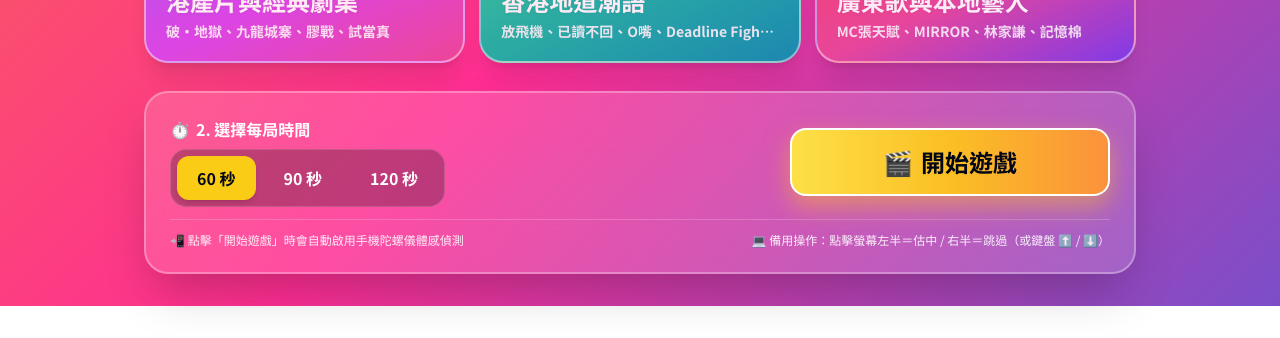
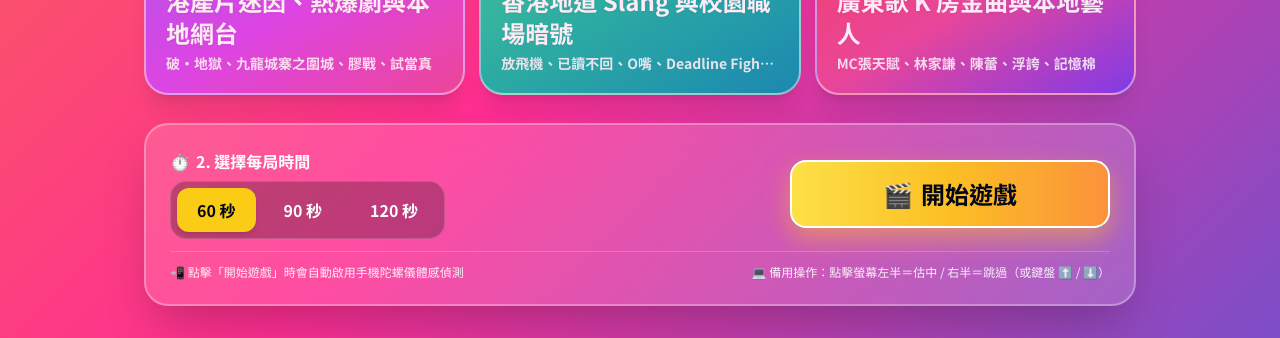
Before and after one commit to agit61810/hk-game, a plain HTML site: page index.html in a window 1280 px wide. Shown: the part 579-917 px from the top of the page. Before the commit the page ends 885 px from the top, so only its background shows below. Drawn offline with nearby package versions, Linux system fonts and the light colour scheme.

Commit message:
Add files via upload

```diff
--- a/index.html
+++ b/index.html
@@ -440,80 +440,82 @@
   <!-- ==================== 遊戲核心邏輯與音效 (NATIVE JAVASCRIPT) ==================== -->
   <script>
     // =========================================================================
-    // 1. 內建 5 大香港地道題庫（每類 25 個詞語，同一局內不重複）
+    // 1. 內建 5 大香港地道精選題庫（寧缺毋濫，同一局內詞語絕不重複）
     // =========================================================================
     const QUESTION_BANKS = [
       {
         id: 'food',
-        name: '茶餐廳與街頭小食',
+        name: '茶餐廳暗號與掃街文化',
         icon: '🍍',
         tagline: '茶走、飛砂走奶、黯然銷魂飯、煎釀三寶',
         gradient: 'from-amber-400 via-orange-500 to-red-500',
         words: [
-          "茶走", "飛砂走奶", "走甜", "走冰", "扣底",
-          "加底", "烘底", "飛邊", "炒底", "黯然銷魂飯",
-          "菠蘿油", "絲襪奶茶", "凍檸茶", "凍鴛鴦", "咸檸七",
-          "紅豆冰", "滾水蛋", "奶醬多", "奶油豬", "西多士",
-          "公司三文治", "瑞士雞翼", "沙嗲牛肉麵", "乾炒牛河", "常餐",
-          "碟頭飯", "兩餸飯", "焗豬扒飯", "煲仔飯", "叉燒飯",
-          "燒鵝瀨粉", "雲吞麵", "車仔麵", "譚仔三哥", "過橋米線",
-          "土匪雞翼", "十小辣", "咖喱魚蛋", "魚肉燒賣", "煎釀三寶",
-          "碗仔翅", "雞蛋仔", "格仔餅", "混醬腸粉", "臭豆腐",
-          "炸兩", "生菜魚肉", "牛雜", "砵仔糕", "豆腐花",
-          "楊枝甘露", "薑汁撞奶", "雙皮奶", "廿四味", "打邊爐",
-          "雞煲", "大排檔", "避風塘炒蟹", "一盅兩件", "流沙包",
-          "蝦餃", "維他檸檬茶", "忌廉溝鮮奶", "蛋撻", "手打檸檬茶"
+          "茶走", "飛砂走奶", "扣底", "加底", "烘底",
+          "炒底", "走青", "細蓉", "常餐", "頹飯",
+          "兩餸飯", "碟頭飯", "黯然銷魂飯", "菠蘿油", "絲襪奶茶",
+          "凍檸茶", "凍鴛鴦", "咸檸七", "凍檸賓", "紅豆冰",
+          "黑牛", "忌廉溝鮮奶", "滾水蛋", "熱檸樂煲薑", "奶醬多",
+          "奶油豬", "西多士", "餐蛋麵", "沙嗲牛肉麵", "瑞士雞翼",
+          "乾炒牛河", "焗豬扒飯", "煲仔飯", "叉燒飯", "燒鵝瀨粉",
+          "雲吞麵", "車仔麵", "譚仔三哥", "過橋米線", "土匪雞翼",
+          "十小辣", "咖喱魚蛋", "魚肉燒賣", "煎釀三寶", "碗仔翅",
+          "生菜魚肉", "雞蛋仔", "格仔餅", "混醬腸粉", "臭豆腐",
+          "炸大腸", "炸兩", "牛雜", "狗仔粉", "砵仔糕",
+          "豆腐花", "楊枝甘露", "薑汁撞奶", "雙皮奶", "糖蔥餅",
+          "廿四味", "打邊爐", "雞煲", "大排檔", "避風塘炒蟹",
+          "一盅兩件", "流沙包", "維他檸檬茶", "手打檸檬茶", "蛋撻"
         ]
       },
       {
         id: 'landmarks',
-        name: '香港地標與交通',
+        name: '香港蒲點與本土特色體驗',
         icon: '⛴️',
-        tagline: '蘭桂坊、葵涌廣場、紅Van、M+博物館',
+        tagline: '葵涌廣場、蘭桂坊、紅Van、長洲搶包山',
         gradient: 'from-cyan-400 via-blue-500 to-indigo-600',
         words: [
-          "蘭桂坊", "諾士佛臺", "SoHo荷南", "大館", "PMQ元創方",
-          "中環街市", "中環摩天輪", "堅尼地城海旁", "西環泳棚", "山頂纜車",
-          "太平山頂", "維多利亞港", "天星小輪", "叮叮車", "紅Van",
-          "旺角波鞋街", "女人街", "信和中心", "金魚街", "朗豪坊",
-          "廟街夜市", "油麻地果欄", "鴨寮街", "嘉頓山", "葵涌廣場",
-          "重慶大廈", "海港城", "K11 MUSEA", "星光大道", "西九文化區",
-          "M+博物館", "香港故宮", "紅館", "啟德體育園", "亞博館",
-          "麥花臣場館", "南豐紗廠", "D2 Place", "時代廣場", "銅鑼灣SOGO",
-          "維園年宵", "香港大球場", "海洋公園", "香港迪士尼", "長洲搶包山",
-          "大澳棚屋", "南丫島", "石澳", "赤柱", "西貢碼頭",
-          "萬宜水庫東壩", "獅子山", "大帽山", "龍脊", "沙田馬場",
-          "香港國際機場", "高鐵西九龍站", "港珠澳大橋", "彩虹邨籃球場", "怪獸大廈",
-          "黃大仙祠", "天壇大佛", "昂坪360", "黃金電腦商場", "香港大學"
+          "葵涌廣場", "信和中心", "黃金電腦商場", "先達廣場", "蘭桂坊",
+          "諾士佛臺", "SoHo荷南", "旺角波鞋街", "女人街", "金魚街",
+          "廟街", "油麻地果欄", "鴨寮街", "重慶大廈", "嘉頓山",
+          "彩虹邨籃球場", "怪獸大廈", "西九海濱長廊", "M+博物館", "香港故宮",
+          "星光大道", "大館", "PMQ元創方", "中環摩天輪", "堅尼地城海旁",
+          "西環泳棚", "太平山頂", "山頂纜車", "天星小輪", "叮叮車",
+          "紅Van", "輕鐵", "昂坪360", "天壇大佛", "維多利亞港",
+          "紅館", "啟德體育園", "亞博館", "麥花臣場館", "南豐紗廠",
+          "觀塘工廈", "鵝頸橋打小人", "維園年宵", "長洲搶包山", "大坑舞火龍",
+          "黃大仙求籤", "車公廟轉風車", "林村許願樹", "沙田馬場", "大澳棚屋",
+          "南丫島", "石澳BBQ", "赤柱", "西貢碼頭", "大尾督踩單車",
+          "塔門露營", "萬宜水庫東壩", "獅子山", "大帽山", "龍脊",
+          "海洋公園", "香港迪士尼", "香港書展", "動漫節", "Clockenflap"
         ]
       },
       {
         id: 'movies',
-        name: '港產片與經典劇集',
+        name: '港產片迷因、熱爆劇與本地網台',
         icon: '🎬',
-        tagline: '破·地獄、九龍城寨、膠戰、試當真',
+        tagline: '破·地獄、九龍城寨之圍城、膠戰、試當真',
         gradient: 'from-purple-500 via-fuchsia-500 to-pink-500',
         words: [
           "破·地獄", "九龍城寨之圍城", "毒舌大狀", "飯戲攻心", "明日戰記",
-          "焚城", "誤判", "爸爸", "年少日記", "白日之下",
-          "正義迴廊", "填詞L", "緣路山旮旯", "阿媽有咗第二個", "梅艷芳",
+          "焚城", "爸爸", "年少日記", "白日之下", "正義迴廊",
+          "填詞L", "緣路山旮旯", "阿媽有咗第二個", "梅艷芳", "看我今天怎麼說",
           "濁水漂流", "智齒", "幻愛", "手捲煙", "狂舞派",
-          "一念無明", "樹大招風", "踏血尋梅", "點五步", "逆流大叔",
-          "淪落人", "春嬌與志明", "低俗喜劇", "飛虎出征", "寒戰",
-          "拆彈專家", "掃毒", "怒火", "神探大戰", "金手指",
-          "無間道", "頭文字D", "重慶森林", "英雄本色", "賭神",
-          "功夫", "食神", "少林足球", "喜劇之王", "唐伯虎點秋香",
-          "九品芝麻官", "國產凌凌漆", "逃學威龍", "月光寶盒", "家有囍事",
-          "迴魂夜", "殭屍", "麥兜故事", "古惑仔", "愛·回家",
-          "使徒行者", "新聞女王", "降魔的", "金宵大廈", "白色強人",
-          "下流上車族", "大叔的愛", "IT狗", "二月廿九", "男排女將",
-          "膠戰", "全民造星", "ERROR自肥企畫", "東張西望", "試當真",
-          "JFFT", "小薯茄", "熊仔頭", "Mill MILK", "100毛"
+          "一念無明", "樹大招風", "踏血尋梅", "點五步", "淪落人",
+          "春嬌與志明", "低俗喜劇", "寒戰", "拆彈專家", "掃毒",
+          "怒火", "金手指", "無間道", "頭文字D", "重慶森林",
+          "花樣年華", "英雄本色", "賭神", "功夫", "食神",
+          "少林足球", "喜劇之王", "唐伯虎點秋香", "九品芝麻官", "國產凌凌漆",
+          "逃學威龍", "月光寶盒", "家有囍事", "迴魂夜", "殭屍",
+          "麥兜故事", "古惑仔", "黑社會", "愛·回家", "新聞女王",
+          "使徒行者", "降魔的", "金宵大廈", "大叔的愛", "IT狗",
+          "二月廿九", "男排女將", "那年盛夏我們綻放如花", "膠戰", "全民造星",
+          "ERROR自肥企畫", "東張西望", "試當真", "JFFT", "小薯茄",
+          "熊仔頭", "Mill MILK", "米紙", "100毛", "香城映画",
+          "好青年荼毒室", "達哥"
         ]
       },
       {
         id: 'slang',
-        name: '香港地道潮語',
+        name: '香港地道 Slang 與校園職場暗號',
         icon: '🔥',
         tagline: '放飛機、已讀不回、O嘴、Deadline Fighter',
         gradient: 'from-emerald-400 via-teal-500 to-cyan-600',
@@ -525,39 +527,40 @@
           "炒車", "抽水", "圍爐", "扮工", "藍剔",
           "堅定流", "水魚", "豬隊友", "Carry", "通頂",
           "Deadline Fighter", "Freeride", "食花生", "食檸檬", "甩轆",
-          "伏已中", "Dead Air", "食白果", "世一", "自肥",
-          "社死", "躺平", "佛系", "派膠", "離地",
-          "貼地", "淆底", "縮沙", "卸膊", "篤灰",
-          "擦鞋", "造馬", "老點", "老屈", "大頭蝦",
-          "論盡", "騰雞", "黑仔", "歐皇", "非酋",
-          "課金", "爆肝", "掛機", "腦細", "走堂",
-          "炒散", "秘撈", "黃牛飛", "食閉門羹", "撞板",
-          "過橋抽板", "鬼拍後尾枕", "醒水", "面懵", "搵窿捐",
-          "Chur爆", "MBTI", "社恐", "脆友", "Close Friend"
+          "伏已中", "Dead Air", "食白果", "散水餅", "老屎忽",
+          "腦細", "卸膊", "擦鞋", "篤灰", "食死貓",
+          "秘撈", "炒散", "Reg科", "走堂", "爛Grade",
+          "Ocamp", "上莊", "Dem Beat", "Chur爆", "派膠",
+          "自肥", "離地", "縮沙", "造馬", "老點",
+          "老屈", "大頭蝦", "論盡", "騰雞", "搵窿捐",
+          "鬼拍後尾枕", "過橋抽板", "食閉門羹", "穿煲", "黃牛飛",
+          "課金", "Close Friend", "MK仔", "港女", "起底",
+          "走數", "醒水"
         ]
       },
       {
         id: 'cantopop',
-        name: '廣東歌與本地藝人',
+        name: '廣東歌 K 房金曲與本地藝人',
         icon: '🎤',
-        tagline: 'MC張天賦、MIRROR、林家謙、記憶棉',
+        tagline: 'MC張天賦、林家謙、陳蕾、浮誇、記憶棉',
         gradient: 'from-rose-500 via-pink-500 to-violet-600',
         words: [
-          "陳奕迅", "張敬軒", "MC張天賦", "林家謙", "MIRROR",
-          "ERROR", "COLLAR", "Lolly Talk", "Tyson Yoshi", "Gareth.T",
-          "Serrini", "陳蕾", "洪嘉豪", "馮允謙", "YT周殷廷",
-          "姜濤", "盧瀚霆", "呂爵安", "陳卓賢", "柳應廷",
-          "Dear Jane", "RubberBand", "ToNick", "鄧紫棋", "容祖兒",
-          "楊千嬅", "謝安琪", "鄭秀文", "衛蘭", "薛凱琪",
-          "炎明熹", "雲浩影", "周星馳", "古天樂", "劉德華",
-          "梁朝偉", "Beyond", "Twins", "農夫", "尹光",
-          "林峯", "周柏豪", "陳柏宇", "許廷鏗", "浮誇",
-          "記憶棉", "一人之境", "老派約會之必要", "係咁先啦", "海闊天空",
-          "富士山下", "單車", "K歌之王", "十年", "陀飛輪",
-          "最佳損友", "好心分手", "喜帖街", "櫻花樹下", "青春常駐",
-          "隱形遊樂場", "俏郎君", "銀河修理員", "哪裡只得我共你", "蒙著嘴說愛你",
-          "Megahit", "E先生連環不幸事件", "不可愛教主", "小心地滑", "到底發生過什麼事",
-          "凡星", "狂人日記", "必殺技", "愛與誠", "男人信什麼"
+          "MC張天賦", "林家謙", "陳蕾", "MIRROR", "ERROR",
+          "COLLAR", "Lolly Talk", "Tyson Yoshi", "Gareth.T", "Serrini",
+          "洪嘉豪", "馮允謙", "YT周殷廷", "姜濤", "盧瀚霆",
+          "呂爵安", "陳卓賢", "柳應廷", "魏浚笙", "炎明熹",
+          "雲浩影", "Dear Jane", "RubberBand", "ToNick", "農夫",
+          "陳奕迅", "張敬軒", "鄧紫棋", "容祖兒", "楊千嬅",
+          "謝安琪", "鄭秀文", "衛蘭", "薛凱琪", "古巨基",
+          "林峯", "周柏豪", "陳柏宇", "許廷鏗", "Beyond",
+          "Twins", "尹光", "浮誇", "記憶棉", "一人之境",
+          "老派約會之必要", "係咁先啦", "黑玻璃", "反對無效", "緊急聯絡人",
+          "小心地滑", "凡星", "海闊天空", "富士山下", "明年今日",
+          "K歌之王", "單車", "陀飛輪", "最佳損友", "櫻花樹下",
+          "青春常駐", "隱形遊樂場", "酷愛", "俏郎君", "銀河修理員",
+          "哪裡只得我共你", "到底發生過什麼事", "蒙著嘴說愛你", "Megahit", "E先生連環不幸事件",
+          "不可愛教主", "狂人日記", "喜帖街", "好心分手", "羅生門",
+          "必殺技", "愛與誠", "勁歌金曲", "男人信什麼"
         ]
       }
     ];
@@ -568,10 +571,12 @@
       id: 'all_mix',
       name: '全部撈亂大雜燴',
       icon: '🎲',
-      tagline: `五大分類共 ${allMixWords.length} 個精選詞語隨機混戰！`,
+      tagline: '',
       gradient: 'from-yellow-400 via-rose-500 to-indigo-600',
       words: allMixWords
     });
+    const totalCount = QUESTION_BANKS[0].words.length;
+    QUESTION_BANKS[0].tagline = `五大分類共 ${totalCount} 個精選詞語隨機混戰！`;
 
     // =========================================================================
     // 2. Web Audio API 原生合成音效系統（無需外部音檔）
```
